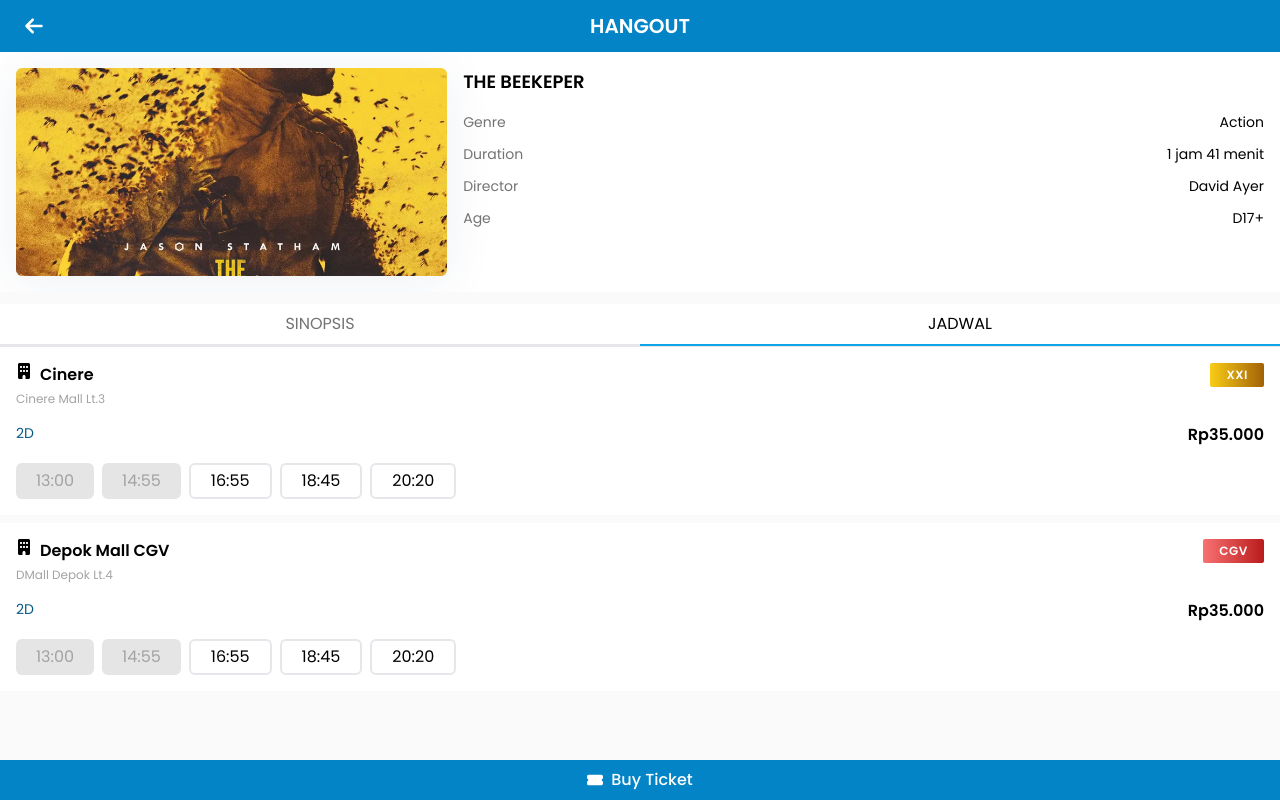
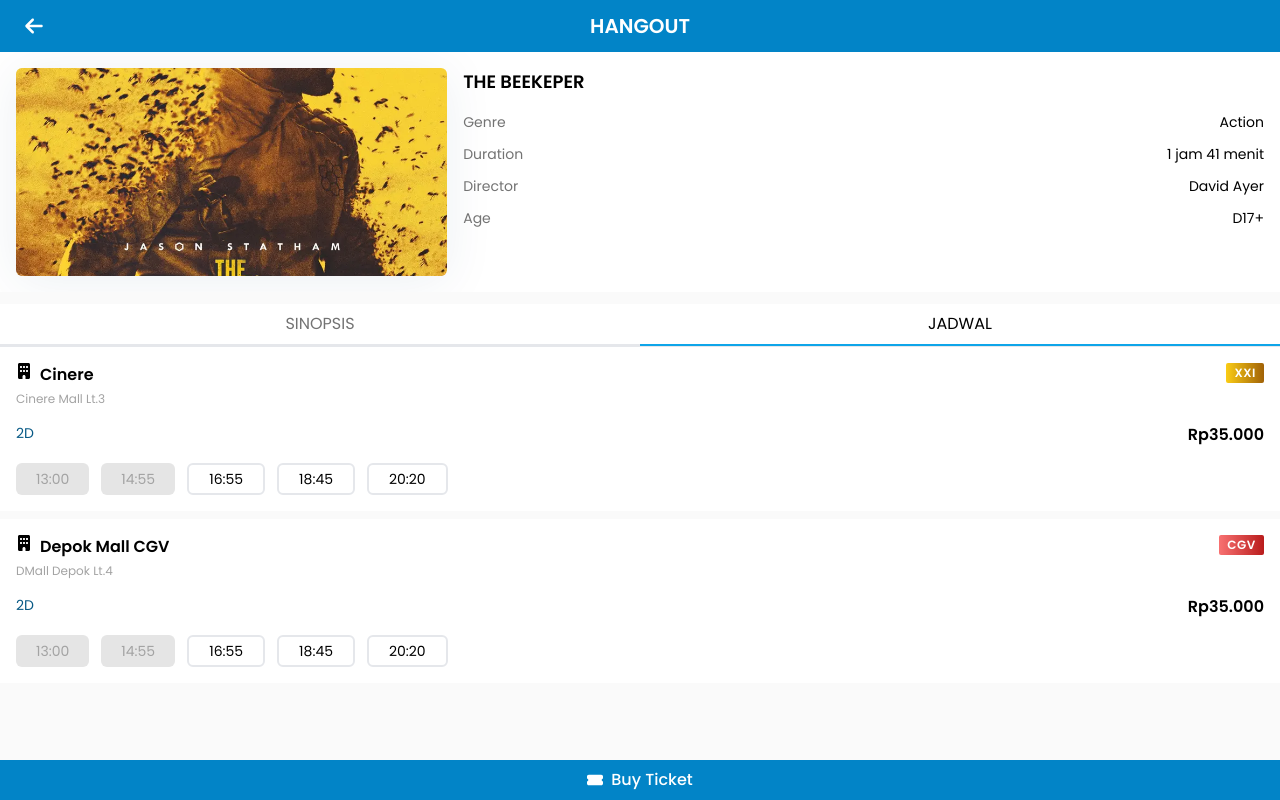
Before and after one commit to bryanberlandro/HangOut-XXI, a React (Vite) app: page /movie/1 in a window 1280 px wide. Built offline with nearby package versions, Linux system fonts and the light colour scheme.

Commit message:
style: edit size

```diff
--- a/src/components/Layouts/MovieSchedule.jsx
+++ b/src/components/Layouts/MovieSchedule.jsx
@@ -13,7 +13,7 @@
                         </div>
                         <p className="text-neutral-400 text-xs mt-1">Cinere Mall Lt.3</p>
                     </div>
-                    <div className="bg-gradient-to-l py-1 px-4 h-max from-yellow-700 to-yellow-400 rounded-sm">
+                    <div className="bg-gradient-to-l py-[2px] px-2 h-max from-yellow-700 to-yellow-400 rounded-sm">
                         <p className="text-xs text-white font-semibold tracking-wider ">XXI</p>
                     </div>
                 </div>
@@ -21,7 +21,7 @@
                     <h1 className="text-sky-800 text-sm">2D</h1>
                     <p className="font-semibold ">Rp35.000</p>
                 </div>
-                <div className="flex flex-wrap gap-2">
+                <div className="flex flex-wrap gap-3 text-sm">
                     <button disabled className="bg-neutral-200 text-neutral-400 py-1 px-5 rounded-md">13:00</button>
                     <button disabled className="bg-neutral-200 text-neutral-400 py-1 px-5 rounded-md">14:55</button>
                     <button className="bg-white focus:bg-btn-focus focus:text-white border-2 py-1 px-5 rounded-md">16:55</button>
@@ -38,7 +38,7 @@
                         </div>
                         <p className="text-neutral-400 text-xs mt-1">DMall Depok Lt.4</p>
                     </div>
-                    <div className="bg-gradient-to-l py-1 px-4 h-max from-red-700 to-red-400 rounded-sm">
+                    <div className="bg-gradient-to-l py-[2px] px-2 h-max from-red-700 to-red-400 rounded-sm">
                         <p className="text-xs text-white font-semibold tracking-wider ">CGV</p>
                     </div>
                 </div>
@@ -46,7 +46,7 @@
                     <h1 className="text-sky-800 text-sm">2D</h1>
                     <p className="font-semibold ">Rp35.000</p>
                 </div>
-                <div className="flex flex-wrap gap-2">
+                <div className="flex flex-wrap gap-3 text-sm">
                     <button disabled className="bg-neutral-200 text-neutral-400 py-1 px-5 rounded-md">13:00</button>
                     <button disabled className="bg-neutral-200 text-neutral-400 py-1 px-5 rounded-md">14:55</button>
                     <button className="bg-white focus:bg-btn-focus focus:text-white border-2 py-1 px-5 rounded-md">16:55</button>
```
